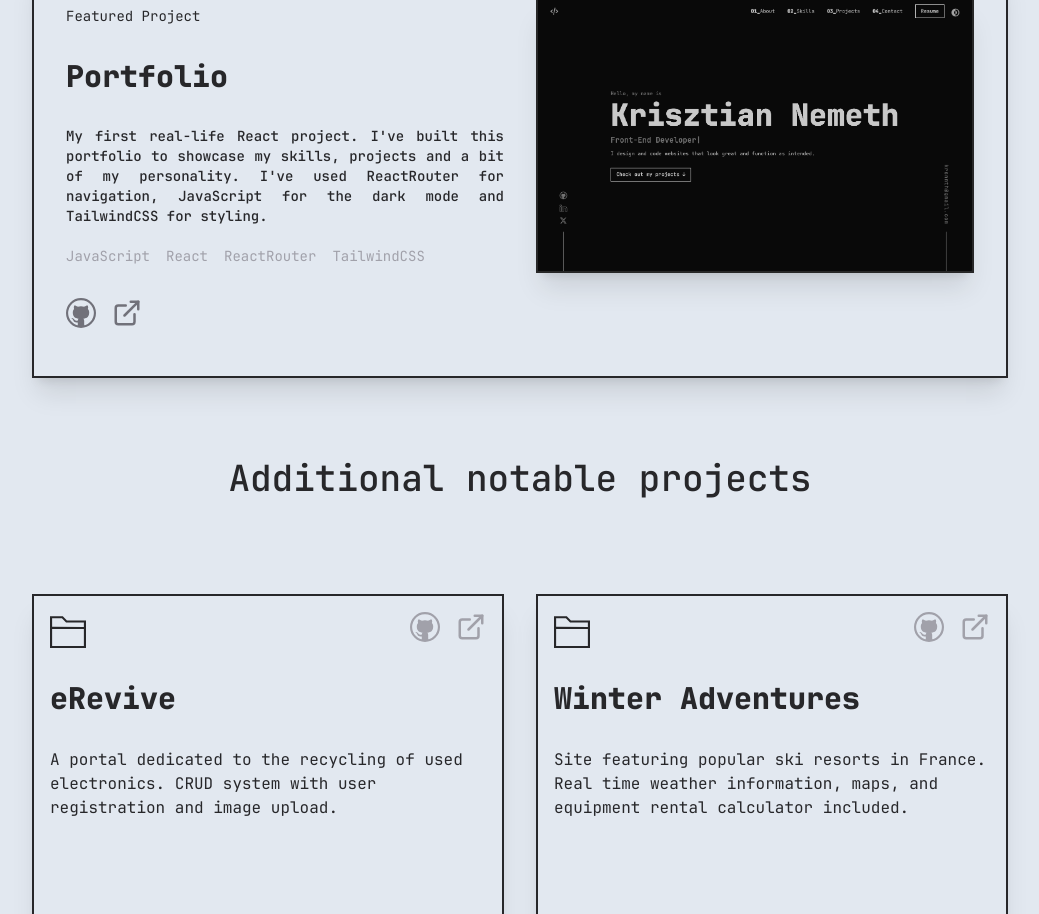
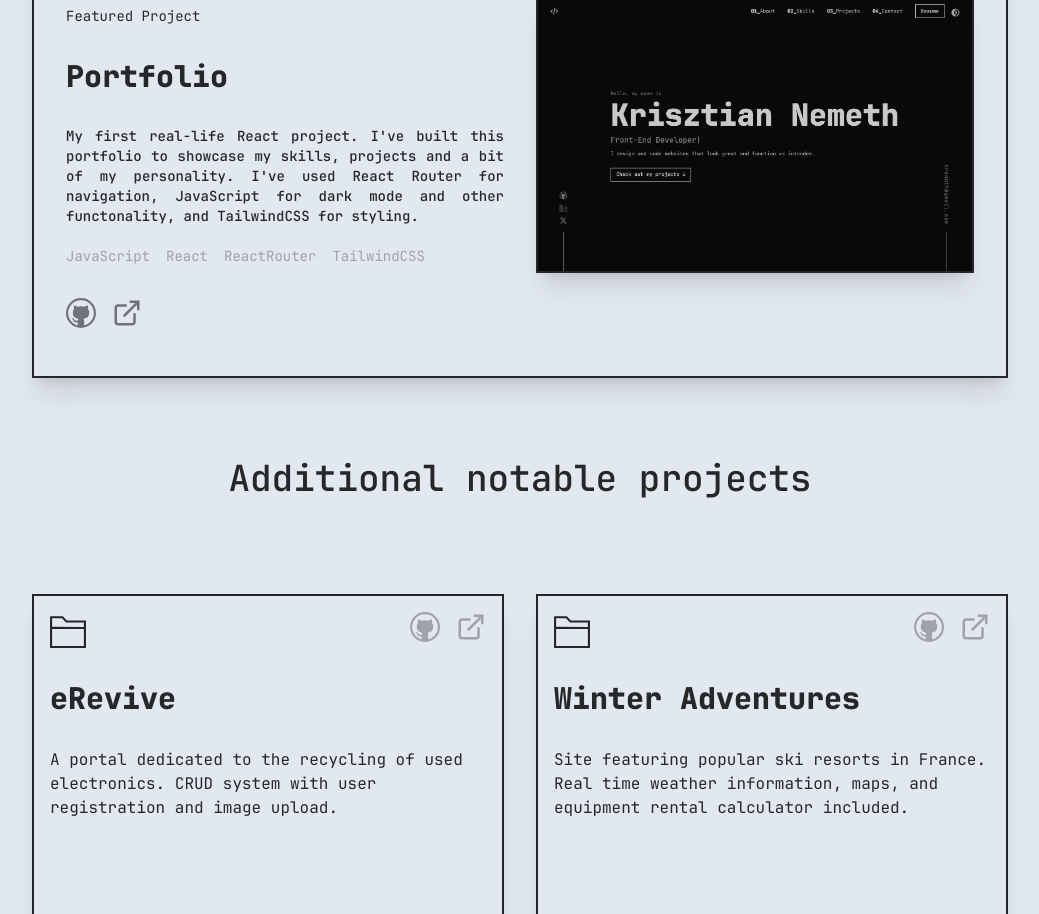
Before and after one commit to krisnemeth/Portfolio-1.0, a React (Vite) app: page / in a window 1280 px wide. Shown: the part 3200-4114 px from the top of the page, without its empty margins (120-1159 px from the left). Built offline with nearby package versions, Linux system fonts and the light colour scheme.

Commit message:
fixed some problems in the contact section

```diff
--- a/src/components/Sections/Contact.jsx
+++ b/src/components/Sections/Contact.jsx
@@ -76,10 +76,10 @@ function Contact() {
                 Thanks for checking out my work!
               </p>
               <h2 className='lg:text-center text-6xl md:text-7xl 2xl:text-8xl p-4 md:px-0 md:pb-16 font-jetBrainsExtraBold text-zinc-800 dark:text-zinc-400'>
-                Let's talk
+                Let&apos;s talk
               </h2>
               <p className='text-xl text-justify font-jetBrainsRegular text-zinc-800 dark:text-zinc-500 mb-14 md:pr-0'>
-                If you liked what you've seen, please do{' '}
+                If you liked what you&apos;ve seen, please do{' '}
                 <span className='font-jetBrainsExtraBold'>get in touch</span>. I
                 am open to web developer positions, collaboration, projects or a
                 chat.
--- a/src/components/Sections/NotFound.jsx
+++ b/src/components/Sections/NotFound.jsx
@@ -33,7 +33,7 @@ function NotFound() {
               </p>
             </div>
             <div className='flex justify-center mt-10'>
-              <Button page='/home'>&larr; Back To Home</Button>
+              <Button page='/'>&larr; Back To Home</Button>
             </div>
           </div>
         </div>
--- a/src/components/Sections/Projects/Projects.jsx
+++ b/src/components/Sections/Projects/Projects.jsx
@@ -32,7 +32,7 @@ function Projects({ darkMode }) {
           darkMode={darkMode}
           project={{
             title: 'Portfolio',
-            description: `My first real-life React project. I've built this portfolio to showcase my skills, projects and a bit of my personality. I've used ReactRouter for navigation, JavaScript for the dark mode and TailwindCSS for styling.`,
+            description: `My first real-life React project. I've built this portfolio to showcase my skills, projects and a bit of my personality. I've used React Router for navigation, JavaScript for dark mode and other functonality, and TailwindCSS for styling.`,
             tech1: 'JavaScript',
             tech2: 'React',
             tech3: 'ReactRouter',
```
